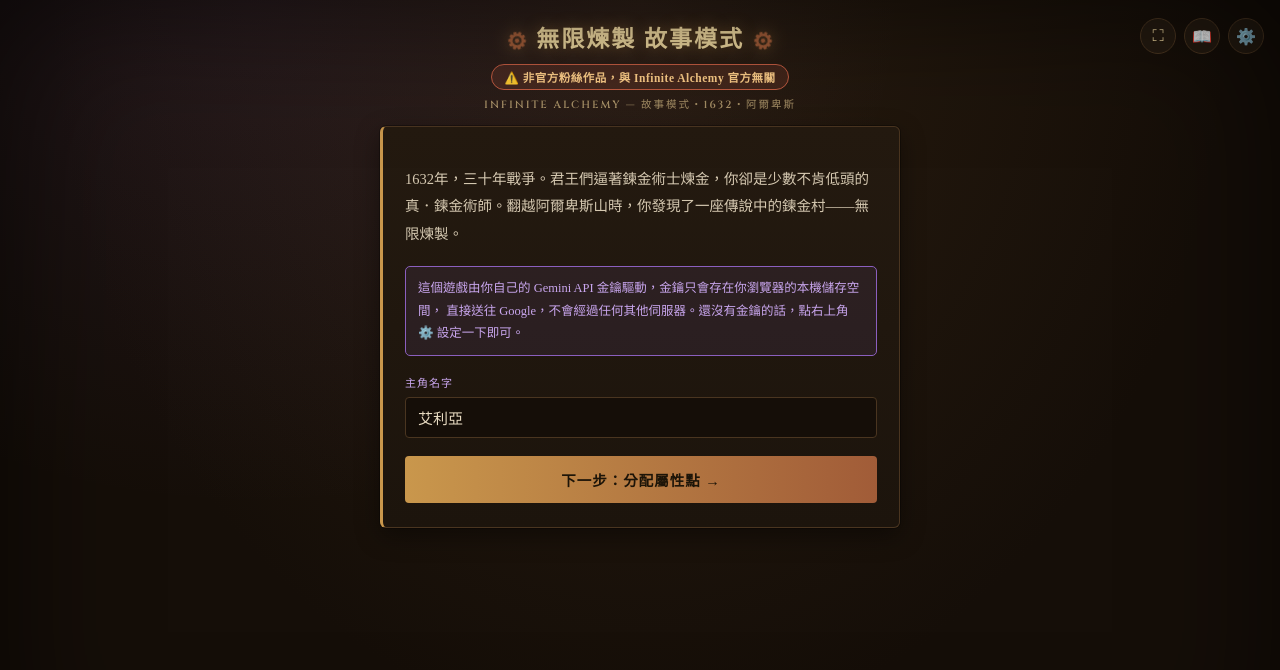
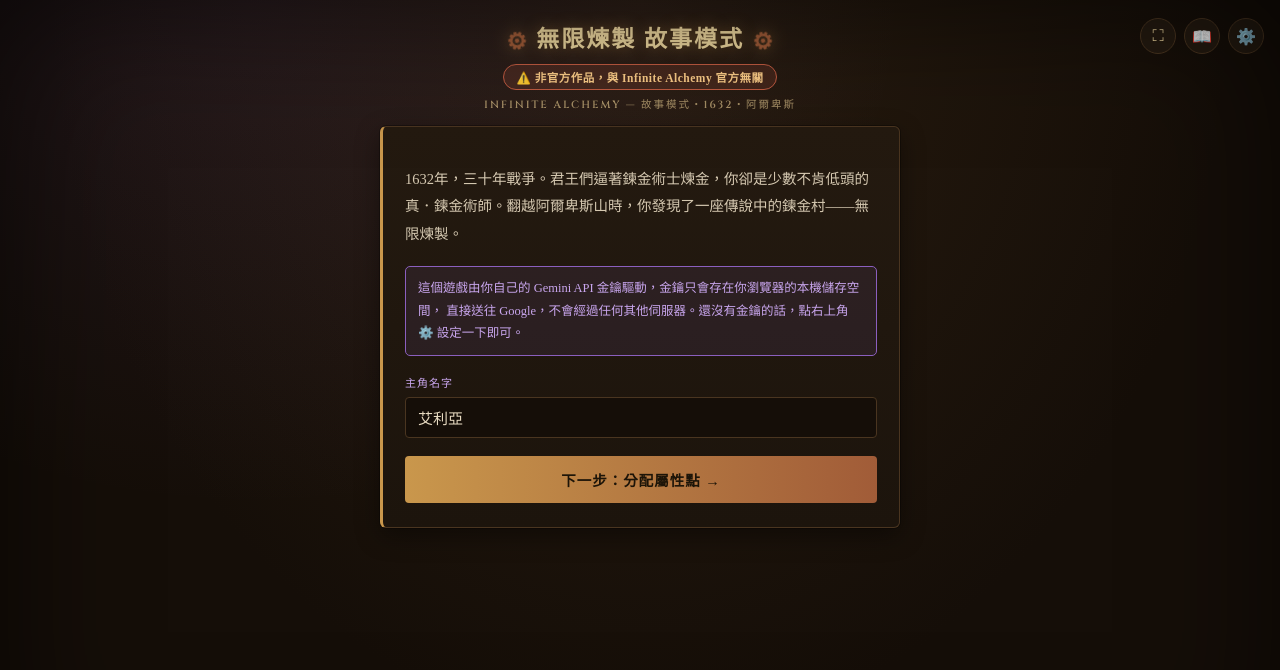
Before and after one commit to BotaoWei1227/pillars-of-creation.story-mode, a website with bundled scripts: page index.html in a window 1280 px wide. Built offline with nearby package versions, Linux system fonts and the light colour scheme; no server answers.

Commit message:
Update index.html

```diff
--- a/index.html
+++ b/index.html
@@ -16,7 +16,7 @@
     <button class="icon-fab" id="settingsFab" title="設定 / 雲端存檔">⚙️</button>
   </div>
   <div class="hdr-title"><span class="hdr-gear">⚙</span>無限煉製 故事模式<span class="hdr-gear">⚙</span></div>
-  <div class="hdr-unofficial">⚠️ 非官方粉絲作品，與 Infinite Alchemy 官方無關</div>
+  <div class="hdr-unofficial">⚠️ 非官方作品，與 Infinite Alchemy 官方無關</div>
   <div class="hdr-sub">INFINITE ALCHEMY — 故事模式・1632・阿爾卑斯</div>
 </header>
 
```
